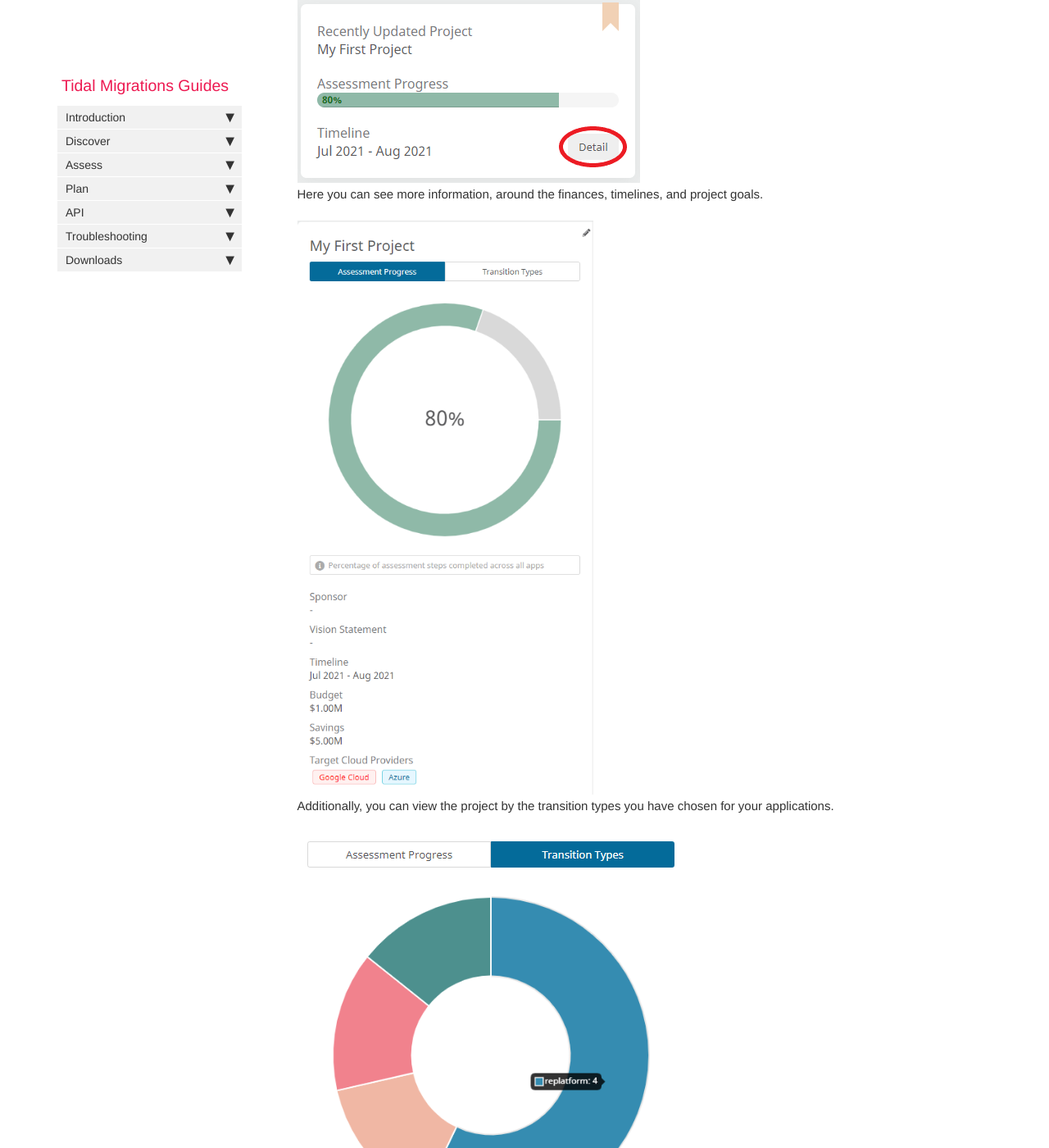
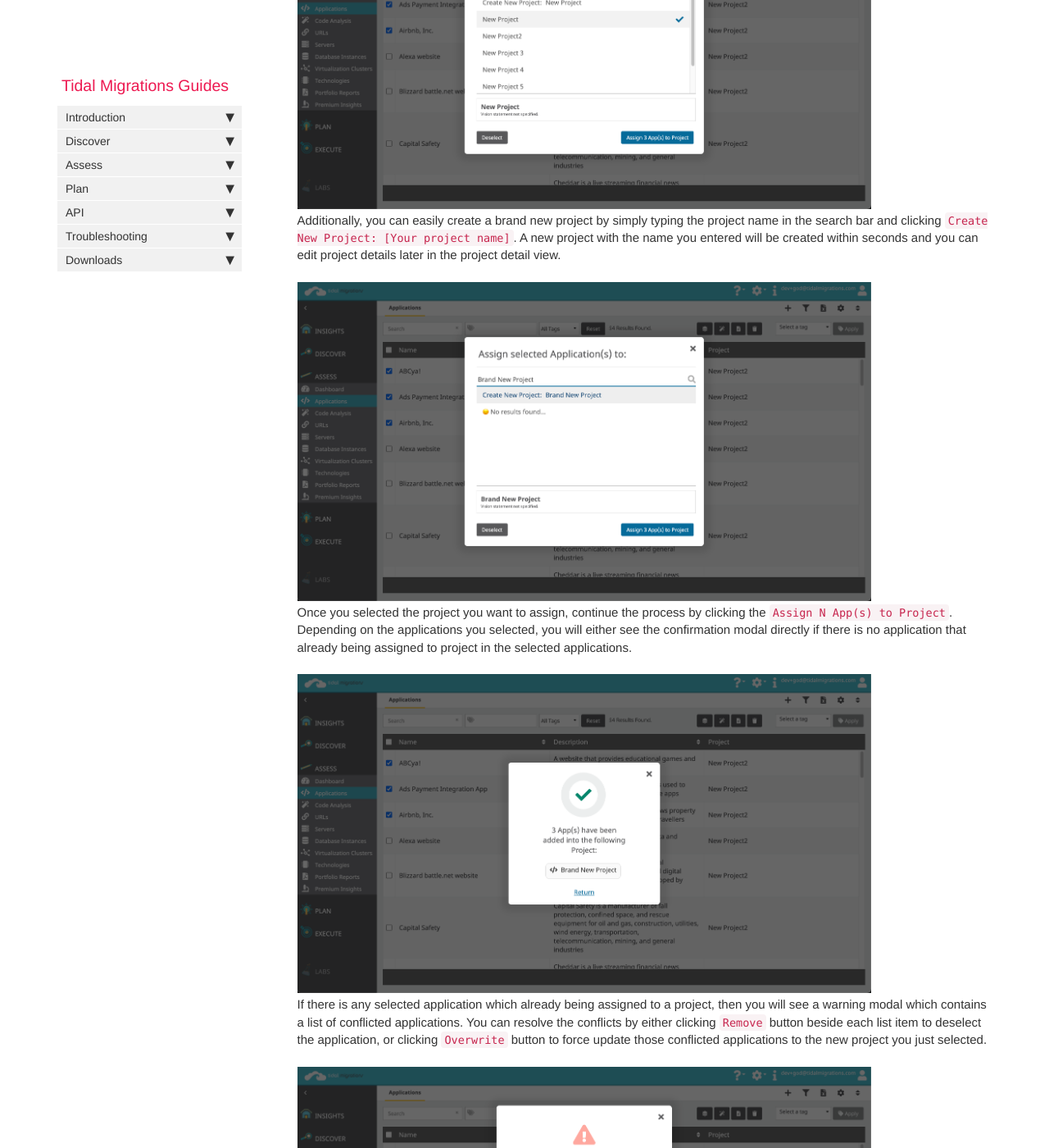
Before and after one commit to tidalmigrations/tidalmigrations.github.io, a Jekyll site: the page built from pages/user guides/assessment_projects.md, in a window 1280 px wide and 1400 px high, scrolled down 3307 px. Shown: the whole window at 82% size. Built offline with Jekyll 4.4.1, drawn with Linux system fonts in a browser that asks for light colours; nearby versions of some CDN libraries; comment, search, counter and statistics services are not loaded; some of the changed text lies outside the part shown.

Commit message:
adding apps bulk assign to project guide in to the assessment projects page with more screenshots

```diff
--- a/pages/user guides/assessment_projects.md
+++ b/pages/user guides/assessment_projects.md
@@ -40,6 +40,30 @@ You will then be brought to a new page that allows you to set out some goals for
 
 It's OK to skip the fields you are unsure about. You can always come back to this page and adjust the details as things evolve.
 
+## Bulk assign applications to a project
+You also have the ability to bulk assign the applications you selected to a project. Simply navigate to the `Applications` tab under `ASSESS` menu or manually visit `https://<your-subdomain>.tidalmg.com/#/apps`, select the applications you want to assign by click the checkboxes and then click the `Project Assign` button.
+
+{% include image.html file="projects_10.png" %}
+
+This will brings up the a modal which contains a list of projects and you can search the name of the project by filtering the project name in the search bar above the list.
+
+{% include image.html file="projects_11.png" %}
+
+Additionally, you can easily create a brand new project by simply typing the project name in the search bar and clicking `Create New Project: [Your project name]`. A new project with the name you entered will be created within seconds and you can edit project details later in the project detail view.
+
+{% include image.html file="projects_12.png" %}
+
+Once you selected the project you want to assign, continue the process by clicking the `Assign N App(s) to Project`. Depending on the applications you selected, you will either see the confirmation modal directly if there is no application that already being assigned to project in the selected applications.
+
+{% include image.html file="projects_13.png" %}
+
+If there is any selected application which already being assigned to a project, then you will see a warning modal which contains a list of conflicted applications. You can resolve the conflicts by either clicking `Remove` button beside each list item to deselect the application, or clicking `Overwrite` button to force update those conflicted applications to the new project you just selected.
+
+{% include image.html file="projects_14.png" %}
+
+And finally, you will see the confirmation modal which contains the number of applications you assigned, a clickable link to the selected project so you can go check the updates you just made, and a `Return` button which will close the modal and stay you in the Application page.
+
+{% include image.html file="projects_13.png" %}
 
 ## Overview
 
```
Also changed, not shown: images/projects_10.png (added), images/projects_11.png (added), images/projects_12.png (added), images/projects_13.png (added), images/projects_14.png (added).
